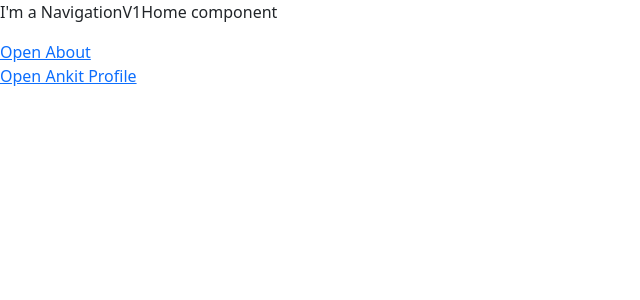
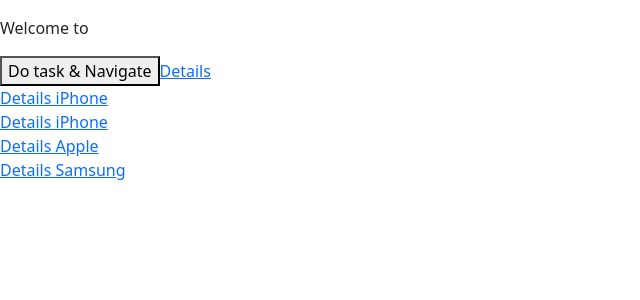
Before and after one commit to xDAnkit/react-js-lab-session, a React (Vite) app: page / in a window 1280 px wide. Shown: the top 300 px of the page, without its empty margins (0-640 px from the left). Built offline with nearby package versions, Linux system fonts and the light colour scheme.

Commit message:
Day 17 - Query params

```diff
--- /dev/null
+++ b/src/Day-17/index-v2.jsx
@@ -0,0 +1,11 @@
+import { useSearchParams } from "react-router-dom";
+
+const Day17V2 = () => {
+  const [searchParams] = useSearchParams();
+  console.log("Query: ", searchParams.get("q"), typeof searchParams.get("q"));
+  console.log("Name: ", searchParams.get("name"));
+
+  return <p>Welcome to</p>;
+};
+
+export default Day17V2;
--- /dev/null
+++ b/src/Day-17/index.jsx
@@ -0,0 +1,34 @@
+import { useState } from "react";
+import { Link, useNavigate } from "react-router-dom";
+
+const Day17V1 = () => {
+  const [loading, setLoading] = useState(false);
+  const navigate = useNavigate();
+  const handleOnNavigate = () => {
+    setLoading(true);
+    setTimeout(() => {
+      navigate("/details");
+      setLoading(false);
+    }, 4000);
+  };
+  return (
+    <>
+      <p>{loading ? "Loading" : ""}</p>
+      <p>Welcome to</p>
+      <div>
+        <button onClick={handleOnNavigate}>Do task &amp; Navigate</button>
+        <Link to="/details">Details</Link>
+        <br />
+        <Link to="/details?q=10">Details iPhone</Link>
+        <br />
+        <Link to="/details?q=iphone">Details iPhone</Link>
+        <br />
+        <Link to="/details?q=apple">Details Apple</Link>
+        <br />
+        <Link to="/details?q=samsung">Details Samsung</Link>
+      </div>
+    </>
+  );
+};
+
+export default Day17V1;
--- a/src/main.jsx
+++ b/src/main.jsx
@@ -28,12 +28,15 @@ import NavigationV1About from "./Day-15/index-v1";
 import NavigationV1NotFound from "./Day-15/index-v3";
 import PathParamsV1 from "./Day-16";
 import PathParamsV2 from "./Day-16/index-v2";
+import Day17V1 from "./Day-17";
+import Day17V2 from "./Day-17/index-v2";
 
 ReactDOM.createRoot(document.getElementById("root")).render(
   <>
     <BrowserRouter>
       <Routes>
-        <Route path="/" element={<NavigationV1Home />}></Route>
+        <Route path="/" element={<Day17V1 />}></Route>
+        <Route path="/details" element={<Day17V2 />}></Route>
         <Route path="/about" element={<NavigationV1About />}></Route>
         <Route path="/path" element={<PathParamsV1 />} />
         <Route path="/path/:superman/:power" element={<PathParamsV2 />} />
```
